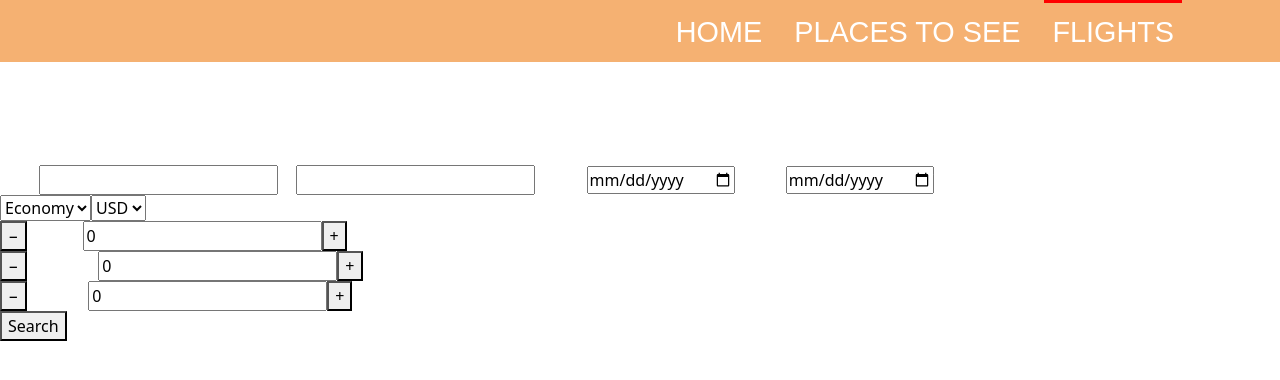
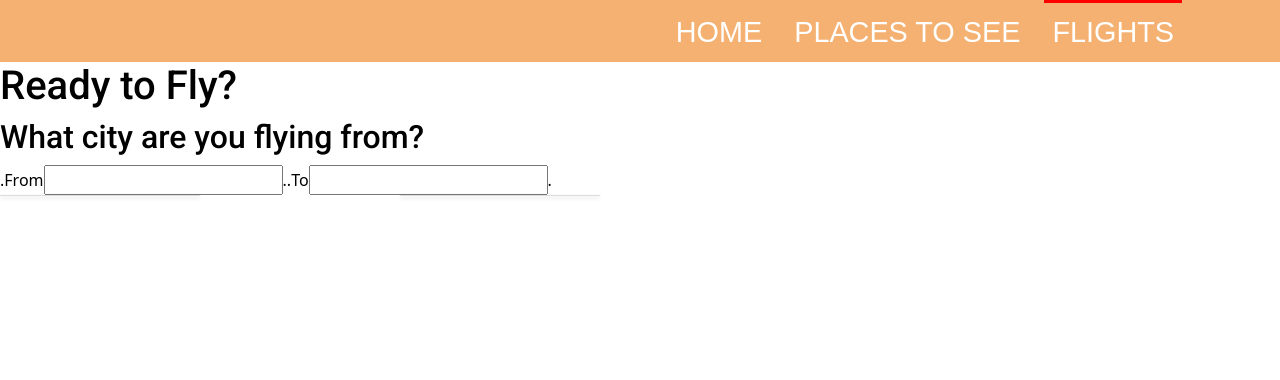
Before and after one commit to VinhKietLa/HEV-Travel-Planner, a React (Create React App) app: page /flights in a window 1280 px wide. Shown: the top 380 px of the page. Built offline with nearby package versions, Linux system fonts and the light colour scheme; a small style sheet from the web is missing.

Commit message:
Added react components for the flight form for the from and to inputs

```diff
--- a/src/components/Flights.js
+++ b/src/components/Flights.js
@@ -1,75 +1,12 @@
 import React from "react";
+// import FlightsCSS from "../styles/flights.css";
+import "bootstrap/dist/css/bootstrap.min.css";
+import FromAndToInputs from "./flightsComponents/FromAndToInputs.js";
+function Flights() {
 
-function Flights() {
   return (
     <>
-      <div>
-        <h1>Ready to Fly?</h1>
-      </div>
-      <h2>What city are you flying from?</h2>
-      <div>
-        <form className="autocomplete">
-          <label htmlFor="cityFromInput">From</label>
-          <input type="text" id="cityFromInput" list="cityFromSuggestidons" />
-          <datalist id="cityFromSuggestions" />
-          <label htmlFor="cityToInput">To</label>
-          <input type="text" id="cityToInput" list="cityToSuggestidons" />
-          <datalist id="cityToSuggestions" />
-          <label htmlFor="dateInput">Depart</label>
-          <input type="date" id="departDateInput" name="dateInput" />
-          <label htmlFor="dateInput">Return</label>
-          <input type="date" id="returnDateInput" name="dateInput" />
-          <label htmlFor="dateInput">Travellers &amp; Cabin Class</label>
-          <div id="cabinClassDiv">
-            <select id="cabinClass" name="cabinClass">
-              <option value="Economy">Economy</option>
-              <option value="Business">Business</option>
-              <option value="First">First</option>
-            </select>
-            <select id="cabinCurrency" name="cabinCurrency">
-              <option value="USD">USD</option>
-              <option value="EUR">EUR</option>
-              <option value="GBP">GBP</option>
-            </select>
-          </div>
-          <div id="passengerDiv">
-            <div>
-              <button className="minus-btn">−</button>
-              <span> Adults:</span>
-              <input
-                type="number"
-                defaultValue={0}
-                className="passenger-input"
-                data-type="adults"
-              />
-              <button className="plus-btn">+</button>
-            </div>
-            <div>
-              <button className="minus-btn">−</button>
-              <span> Children:</span>
-              <input
-                type="number"
-                defaultValue={0}
-                className="passenger-input"
-                data-type="children"
-              />
-              <button className="plus-btn">+</button>
-            </div>
-            <div>
-              <button className="minus-btn">−</button>
-              <span> Infants:</span>
-              <input
-                type="number"
-                defaultValue={0}
-                className="passenger-input"
-                data-type="infants"
-              />
-              <button className="plus-btn">+</button>
-            </div>
-          </div>
-          <button className="subtBtn">Search</button>
-        </form>
-      </div>
+ <FromAndToInputs/>
     </>
   );
 }
--- /dev/null
+++ b/src/components/flightsComponents/FromAndToInputs.js
@@ -0,0 +1,132 @@
+import React, { useState, useEffect } from "react";
+import FlightsCSS from "../../styles/flights.css";
+import "bootstrap/dist/css/bootstrap.min.css";
+
+function FromAndToInputs() {
+  // react hooks
+  const [fromCity, setFromCity] = useState("");
+  const [apiFromCity, setApiFromCity] = useState("");
+
+  //not using the variables, may need them for later when generating cards.
+  const [departureAirportIata, setDepartureAirportIata] = useState("");
+  const [arrivaleAirportIata, arrivalAirportIata] = useState("");
+
+  useEffect(() => {
+    function handleFromInputChange(event) {
+      const input = event.target.value;
+      // Fetch city suggestions from Airlabs API
+      const queryURL = `https://airlabs.co/api/v9/suggest?q=${input}&api_key=9dc705cb-3e98-479d-9e62-a38e26bc2f97`;
+      fetch(queryURL)
+        .then((response) => response.json())
+        .then((response) => {
+          let cities = response.response.airports;
+
+          // Clear existing suggestions
+          setFromCity("");
+
+          // Add new suggestions to the datalist element.
+          const options = cities.map((city) => (
+            <option
+              key={`${city.name}-${city.iata_code}`}
+              value={`${city.name} ${city.iata_code}`}
+              onClick={() => handleOptionClick(city)}
+            >
+              {`${city.name} (${city.iata_code})`}
+            </option>
+          ));
+          //Updating options elements/setting state
+          setFromCity(options);
+        });
+    }
+
+    // This function is called when an `option` element is clicked and sets the `fromCity` and `departureAirportIata`
+    function handleOptionClick(city) {
+      setApiFromCity(city.iata_code);
+      setDepartureAirportIata(city.iata_code);
+    }
+    // Selects the `#cityFromInput` element from the DOM.
+    const cityFromInput = document.querySelector("#cityFromInput");
+
+    // This adds an `input` event listener to the `#cityFromInput` element that calls the `handleFromInputChange` function
+    // whenever the input value changes.
+
+    cityFromInput.addEventListener("input", handleFromInputChange);
+  }, []);
+
+  useEffect(() => {
+    function handleToInputChange(event) {
+      const input = event.target.value;
+      console.log(input);
+      // Fetch city suggestions from Airlabs API
+      const queryURL = `https://airlabs.co/api/v9/suggest?q=${input}&api_key=9dc705cb-3e98-479d-9e62-a38e26bc2f97`;
+      fetch(queryURL)
+        .then((response) => response.json())
+        .then((response) => {
+          console.log(input);
+          console.log(response);
+          let cities = response.response.airports;
+
+          // Clear existing suggestions
+          setApiFromCity("");
+
+          // Add new suggestions to the datalist element.
+          const options = cities.map((city) => (
+            <option
+              key={`${city.name}-${city.iata_code}`}
+              value={`${city.name} ${city.iata_code}`}
+              onClick={() => handleOptionClick(city)}
+            >
+              {`${city.name} (${city.iata_code})`}
+            </option>
+          ));
+          //Updating options element/setting state
+          setApiFromCity(options);
+        });
+    }
+    // This function is called when an `option` element is clicked and sets the `apiFromCity` and `departureAirportIata`
+
+    function handleOptionClick(city) {
+      console.log(city);
+      setApiFromCity(city.iata_code);
+      arrivalAirportIata(city.iata_code);
+    }
+    // Selects the `#cityToInput` element from the DOM.
+    const cityToInput = document.querySelector("#cityToInput");
+
+    // This adds an `input` event listener to the `#cityFromInput` element that calls the `handleFromInputChange` function
+    // whenever the input value changes.
+    cityToInput.addEventListener("input", handleToInputChange);
+
+    // return () => {
+    //   cityToInput.removeEventListener("input", handleToInputChange);
+    // };
+  }, []);
+
+  //Checking whether the state variables have been properly updated to be used for generating cards.
+  useEffect(() => {
+    console.log(apiFromCity);
+  }, [apiFromCity]);
+
+  return (
+    <>
+      <div>
+        <h1 className="heading">Ready to Fly?</h1>
+      </div>
+      <h2 className="heading">What city are you flying from?</h2>
+      <div>
+        <form className="autocomplete">
+          {/*From input field */}.<label htmlFor="cityFromInput">From</label>
+          <input type="text" id="cityFromInput" list="cityFromSuggestidons" />
+          {/*Generated options for change of state*/}.
+          <datalist id="cityFromSuggestions">{fromCity}</datalist>
+          {/*To input field */}.<label htmlFor="cityFromInput">To</label>
+          <input type="text" id="cityToInput" list="cityToInput" />
+          {/*Generated options for change of state*/}.
+          <datalist id="cityToSuggestions">{apiFromCity}</datalist>
+        </form>
+      </div>
+    </>
+  );
+}
+
+export default FromAndToInputs;
--- /dev/null
+++ b/src/styles/flights.css
@@ -0,0 +1,62 @@
+.heading, .autocomplete {
+    color:black;
+}
+
+#cityFromSuggestions {
+    display: block;
+    position: absolute;
+    z-index: 1;
+    max-height: 200px;
+    overflow-y: auto;
+    margin: 0;
+    padding: 0;
+    background-color: #fff;
+    border: 1px solid #ddd;
+    border-top: none;
+    box-shadow: 0 2px 4px rgba(0, 0, 0, 0.2);
+    width:200px;
+  }
+
+  #cityFromSuggestions option {
+    /* padding: 8px 12px; */
+    font-size: 14px;
+    line-height: 1.4;
+    color: #333;
+  }
+
+  #cityFromSuggestions option:hover {
+    background-color: #f2f2f2;
+    cursor: pointer;
+  }
+
+  #cityToSuggestions {
+    display: block;
+    position: absolute;
+    z-index: 1;
+    max-height: 200px;
+    overflow-y: auto;
+    margin: 0;
+    padding: 0;
+    background-color: #fff;
+    border: 1px solid #ddd;
+    border-top: none;
+    box-shadow: 0 2px 4px rgba(0, 0, 0, 0.2);
+    width:200px;
+    right: 680px;
+  }
+
+ #cityToSuggestions option {
+    /* padding: 8px 12px; */
+    font-size: 14px;
+    line-height: 1.4;
+    color: #333;
+  }
+
+ #cityToSuggestions option:hover {
+    background-color: #f2f2f2;
+    cursor: pointer;
+  }
+
+  #cabinClassDiv {
+    margin-top: 5rem;
+  }
```
